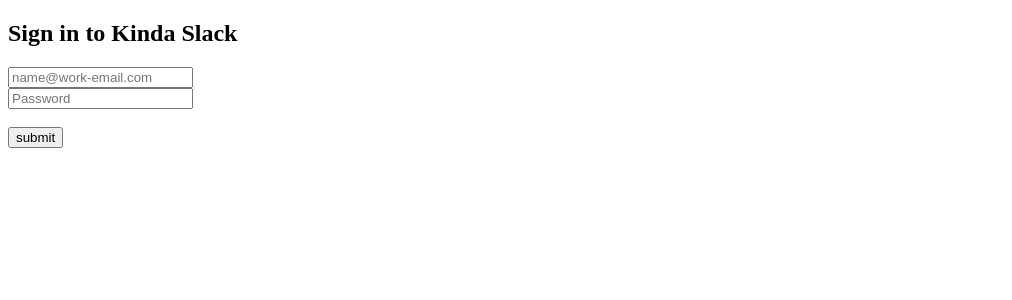
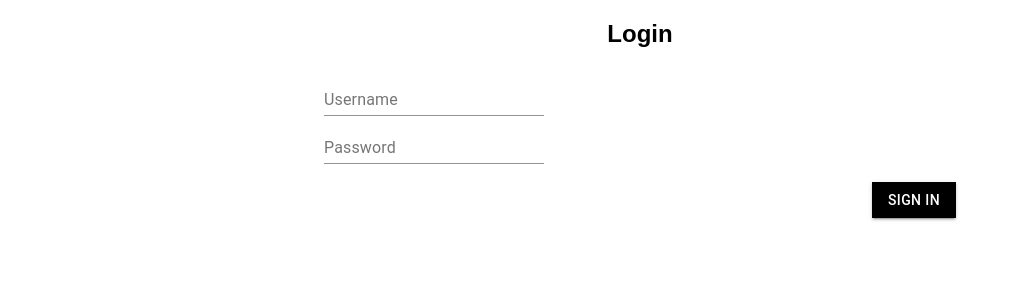
Before and after one commit to william-dai/slack-clone, a React (Create React App) app in the folder frontend/: page / in a window 1280 px wide. Shown: the top 300 px of the page, without its empty margins (0-1012 px from the left). Built offline with nearby package versions, Linux system fonts and the light colour scheme.

Commit message:
Added Material-UI to Login Page. Should be mostly good.

```diff
--- a/frontend/src/Login.js
+++ b/frontend/src/Login.js
@@ -1,5 +1,7 @@
 import React from 'react';
 import {useHistory} from 'react-router-dom';
+import Button from '@material-ui/core/Button';
+import TextField from '@material-ui/core/TextField';
 
 /**
  *
@@ -44,16 +46,36 @@
   };
 
   return (
-    <form onSubmit={onSubmit}>
-      <h2 id='signInTitle'>Sign in to Kinda Slack</h2>
-      <input type="email" name="email" placeholder="name@work-email.com"
-        onChange={handleInputChange} required />
-      <br />
-      <input type="pass" name="pass" placeholder="Password"
-        onChange={handleInputChange} required />
-      <br /><br />
-      <input type ="submit" value="submit" />
-    </form>
+    <div>
+      <form onSubmit={onSubmit}
+        style={{width: '50%', margin: 'auto', fontFamily: 'sans-serif'}}>
+        <h2 id='signInTitle' style={{textAlign: 'center'}}>Login</h2>
+        <TextField
+          id="standard-password-input"
+          style={{margin: 0}}
+          label="Username"
+          name="email"
+          type="email"
+          autoComplete="current-username"
+          onChange={handleInputChange}
+        />
+        <br />
+        <TextField
+          id="standard-password-input"
+          label="Password"
+          name="pass"
+          type="pass"
+          autoComplete="current-password"
+          onChange={handleInputChange}
+        />
+        <br /><br />
+        <Button variant='contained' type = "submit"
+          style={{backgroundColor: 'black', color: 'white', borderRadius: 0,
+            textAlign: 'center', float: 'right'}}>
+          Sign In
+        </Button>
+      </form>
+    </div>
   );
 };
 
```
Also changed, not shown: 1 other file (tests, documents, lock files or other folders).
